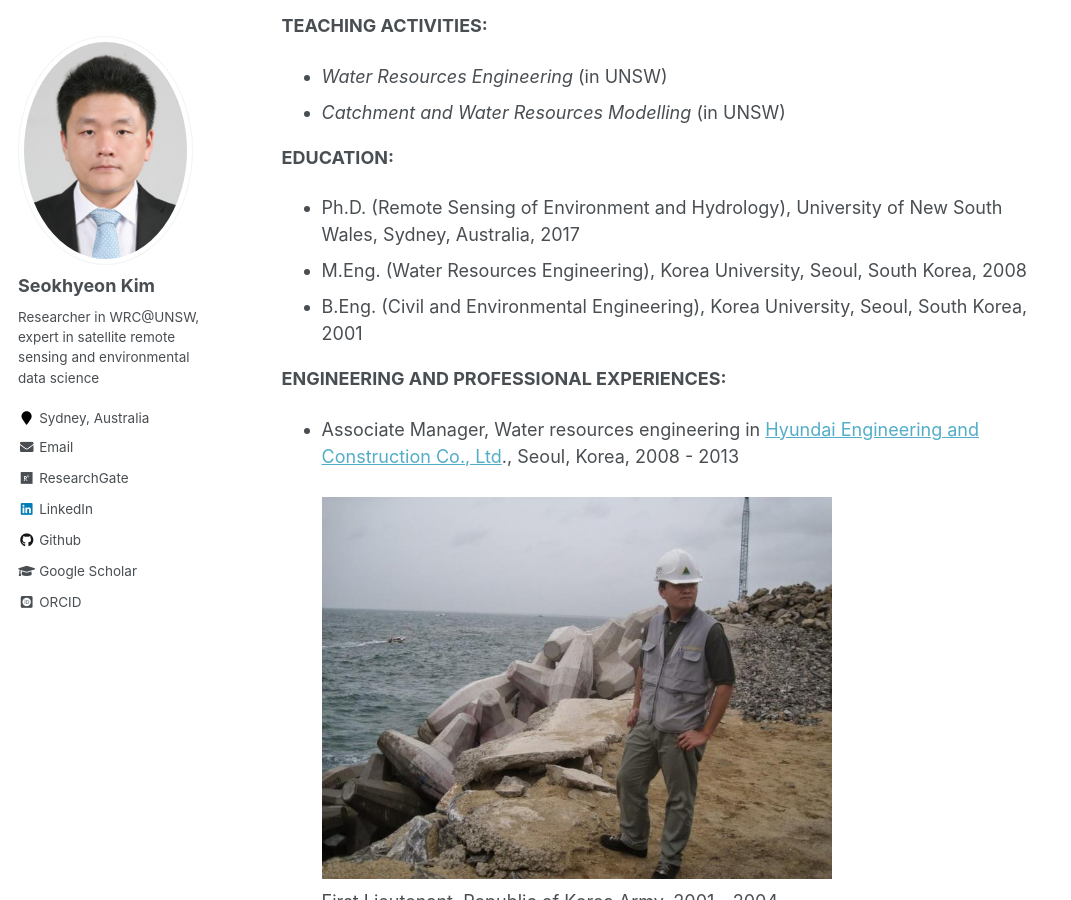
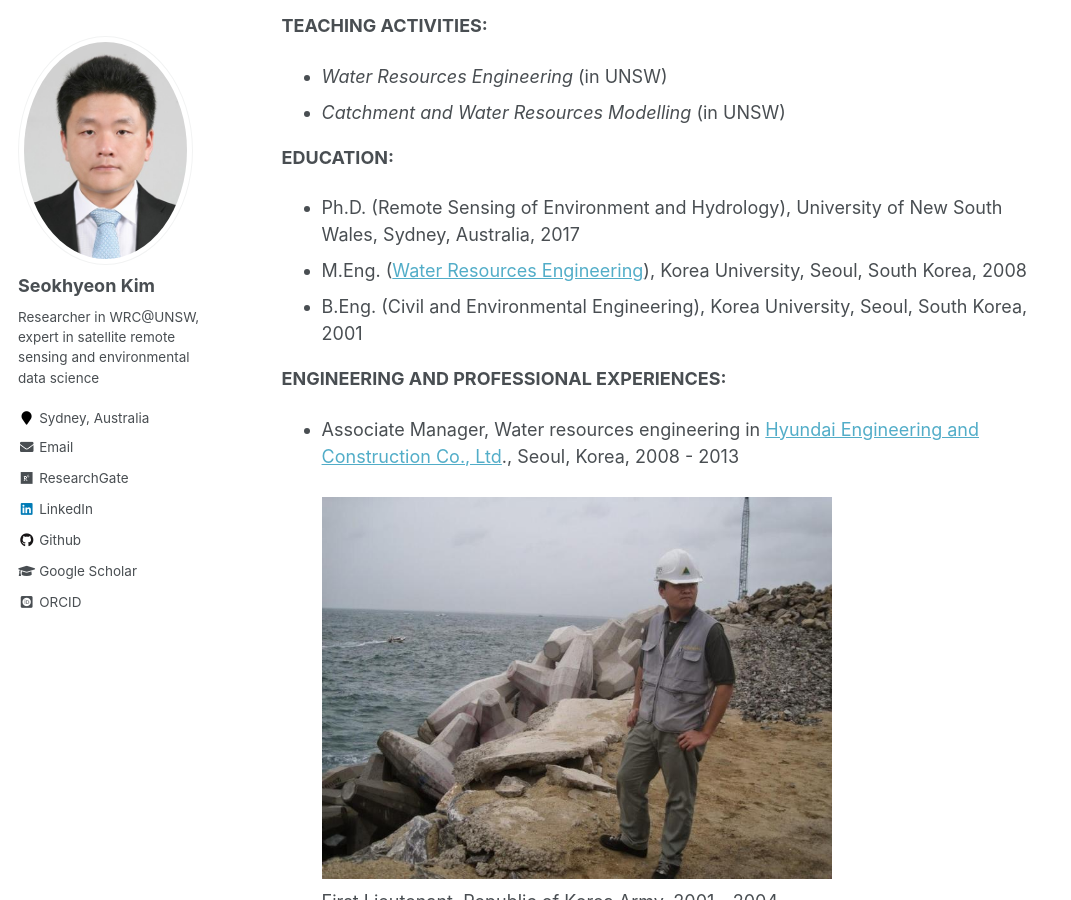
Before and after one commit to uawds/SanghoonJunWater.github.io, a Jekyll site: the page built from _pages/about.md, in a window 1280 px wide and 900 px high, scrolled down 668 px. Shown: the whole window, without its empty margins (0-1071 px from the left). Built offline with Jekyll 4.4.1, drawn with Linux system fonts in a browser that asks for light colours; some web fonts are replaced; part of the change alters nothing that is shown.

```diff
--- a/_pages/about.md
+++ b/_pages/about.md
@@ -26,7 +26,7 @@ I am a researcher in the fields of satellite remote sensing and environmental da
 
 <b>EDUCATION:</b>
 * Ph.D. (Remote Sensing of Environment and Hydrology), University of New South Wales, Sydney, Australia, 2017
-* M.Eng. (Water Resources Engineering), Korea University, Seoul, South Korea, 2008
+* M.Eng. ([Water Resources Engineering](http://opti.korea.ac.kr/main/main.php?PHPSESSID=af07001daf706fd494fdb2a269253205)), Korea University, Seoul, South Korea, 2008
 * B.Eng. (Civil and Environmental Engineering), Korea University, Seoul, South Korea, 2001
 
 <b>ENGINEERING AND PROFESSIONAL EXPERIENCES:</b>
```
